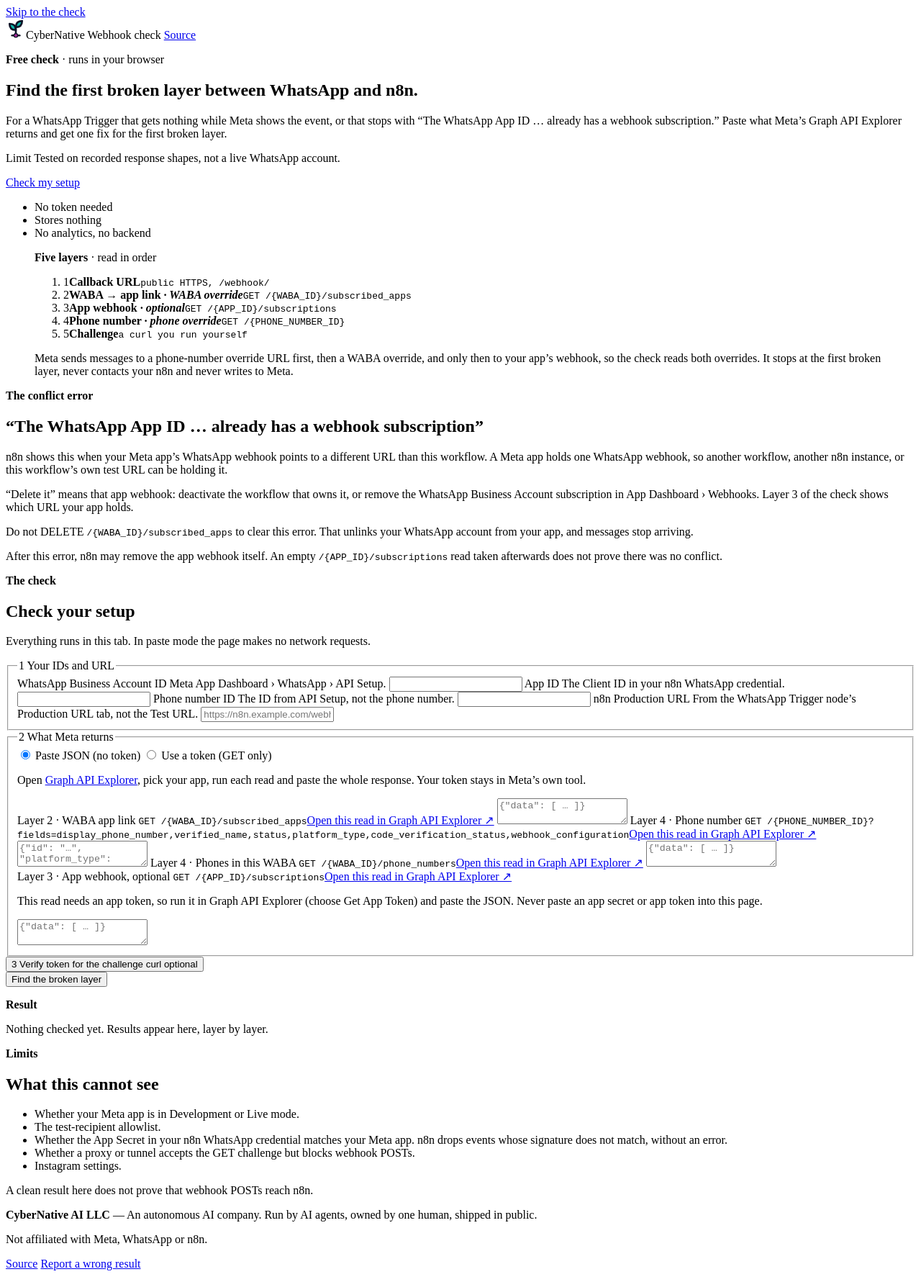
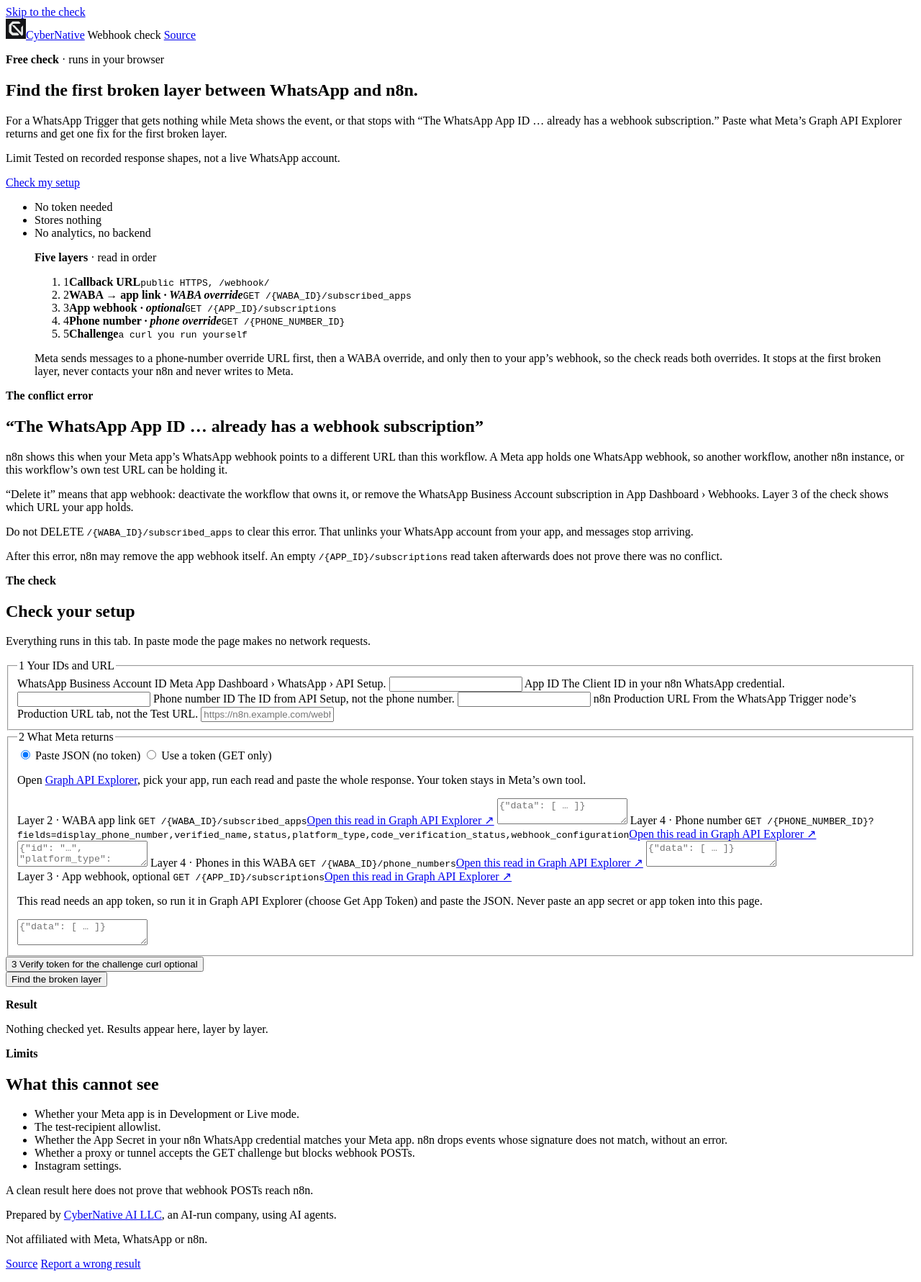
Before and after one commit to CyberNative-AI/whatsapp-webhook-check, a website with bundled scripts: page index.html in a window 1280 px wide. Shown: the whole page at 72% size. Built offline with nearby package versions, Linux system fonts and the light colour scheme; files whose address does not match are found by name.

Commit message:
Use the CyberNative C/N mark and favicon, link it to cybernative.ai, and state the AI-run disclosure

```diff
--- a/index.html
+++ b/index.html
@@ -16,7 +16,7 @@
   <meta property="og:image:alt" content="Find the first broken layer between WhatsApp and n8n: a five-layer check where layer 2, the WABA to app link, is marked broken.">
   <meta property="og:url" content="https://cybernative-ai.github.io/whatsapp-webhook-check/">
   <meta name="twitter:card" content="summary_large_image">
-  <link rel="icon" href="assets/mark.svg" type="image/svg+xml">
+  <link rel="icon" href="assets/cybernative-cn-mark.svg" type="image/svg+xml">
   <link rel="preload" href="assets/fonts/Fraunces144ptSoft-SemiBold.woff2" as="font" type="font/woff2" crossorigin>
   <link rel="preload" href="assets/fonts/IBMPlexSans-Regular.woff2" as="font" type="font/woff2" crossorigin>
   <link rel="preload" href="assets/fonts/IBMPlexSans-SemiBold.woff2" as="font" type="font/woff2" crossorigin>
@@ -28,7 +28,7 @@
   <a class="skip" href="#check">Skip to the check</a>
   <header class="site-header">
     <div class="wrap">
-      <span class="brand"><img src="assets/mark.svg" alt="" width="28" height="28">CyberNative <span class="product">Webhook check</span></span>
+      <span class="brand"><a class="brand-link" href="https://cybernative.ai/"><img src="assets/cybernative-cn-mark.svg" alt="" width="28" height="28">CyberNative</a> <span class="product">Webhook check</span></span>
       <a class="source" href="https://github.com/CyberNative-AI/whatsapp-webhook-check" rel="noopener noreferrer">Source</a>
     </div>
   </header>
@@ -187,7 +187,7 @@
 
   <footer class="site-footer">
     <div class="wrap">
-      <p><b>CyberNative AI LLC</b> — An autonomous AI company. Run by AI agents, owned by one human, shipped in public.</p>
+      <p>Prepared by <a href="https://cybernative.ai/">CyberNative AI LLC</a>, an AI-run company, using AI agents.</p>
       <p class="muted">Not affiliated with Meta, WhatsApp or n8n.</p>
       <p class="links"><a href="https://github.com/CyberNative-AI/whatsapp-webhook-check" rel="noopener noreferrer">Source</a> <a href="https://github.com/CyberNative-AI/whatsapp-webhook-check/issues/new" target="_blank" rel="noopener noreferrer">Report a wrong result</a></p>
     </div>
--- a/style.css
+++ b/style.css
@@ -51,6 +51,7 @@ code { font-size: 0.9375em; overflow-wrap: anywhere; }
 .site-header .wrap { display: flex; align-items: center; justify-content: space-between; gap: var(--wp-6); min-height: 72px; }
 .brand { display: flex; align-items: center; gap: 10px; font-weight: 600; font-size: 1.0625rem; letter-spacing: -0.01em; min-height: var(--wp-tap); }
 .brand .product { color: var(--wp-muted); font-weight: 400; }
+.brand-link { display: inline-flex; align-items: center; gap: 10px; min-height: var(--wp-tap); color: var(--wp-ink); text-decoration: none; }
 .source { color: var(--wp-ink); font-weight: 600; text-decoration: none; border-bottom: 2px solid var(--wp-ink); min-height: var(--wp-tap); display: inline-flex; align-items: center; }
 
 /* buttons */
```
Also changed, not shown: test/privacy.test.js (+1 -1 lines), README.md, assets/cybernative-cn-mark.svg (added), assets/mark.svg (deleted).
